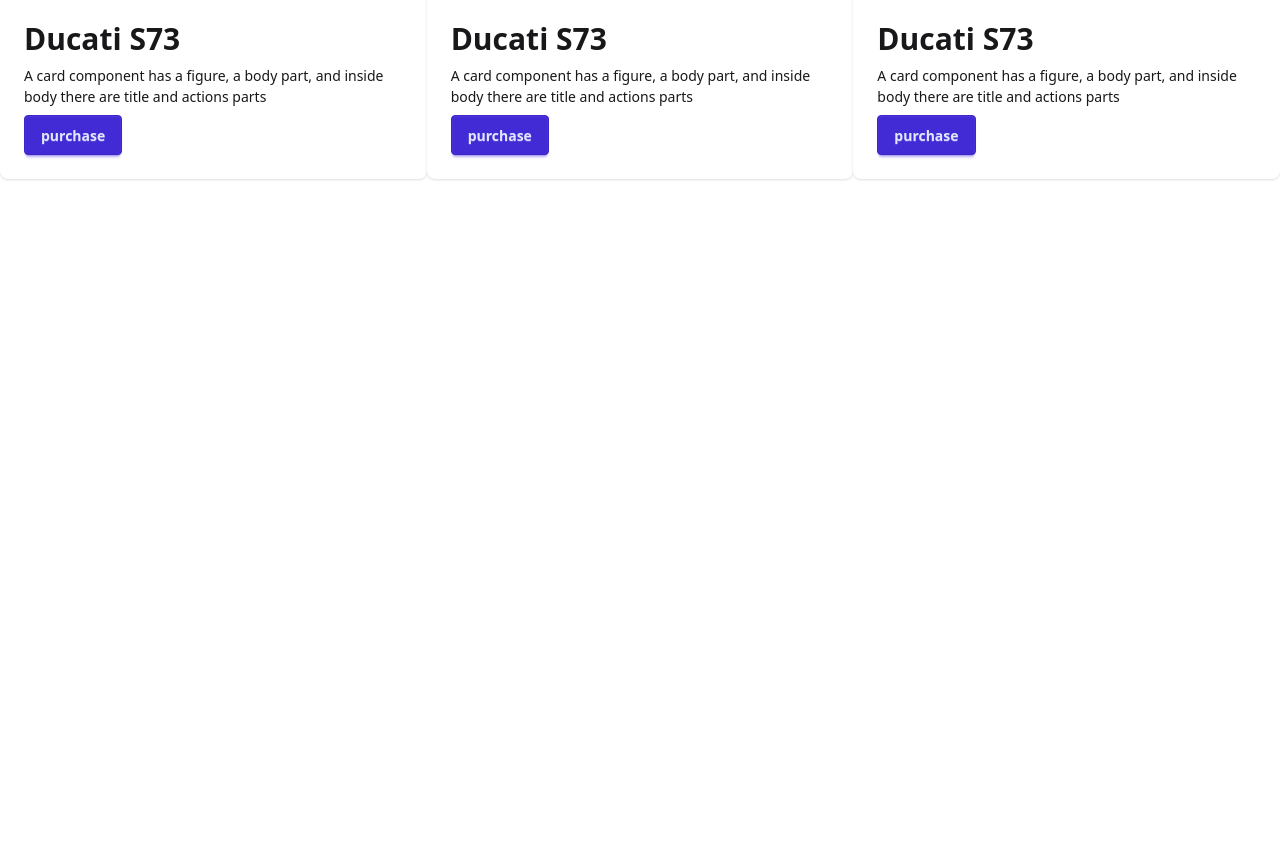
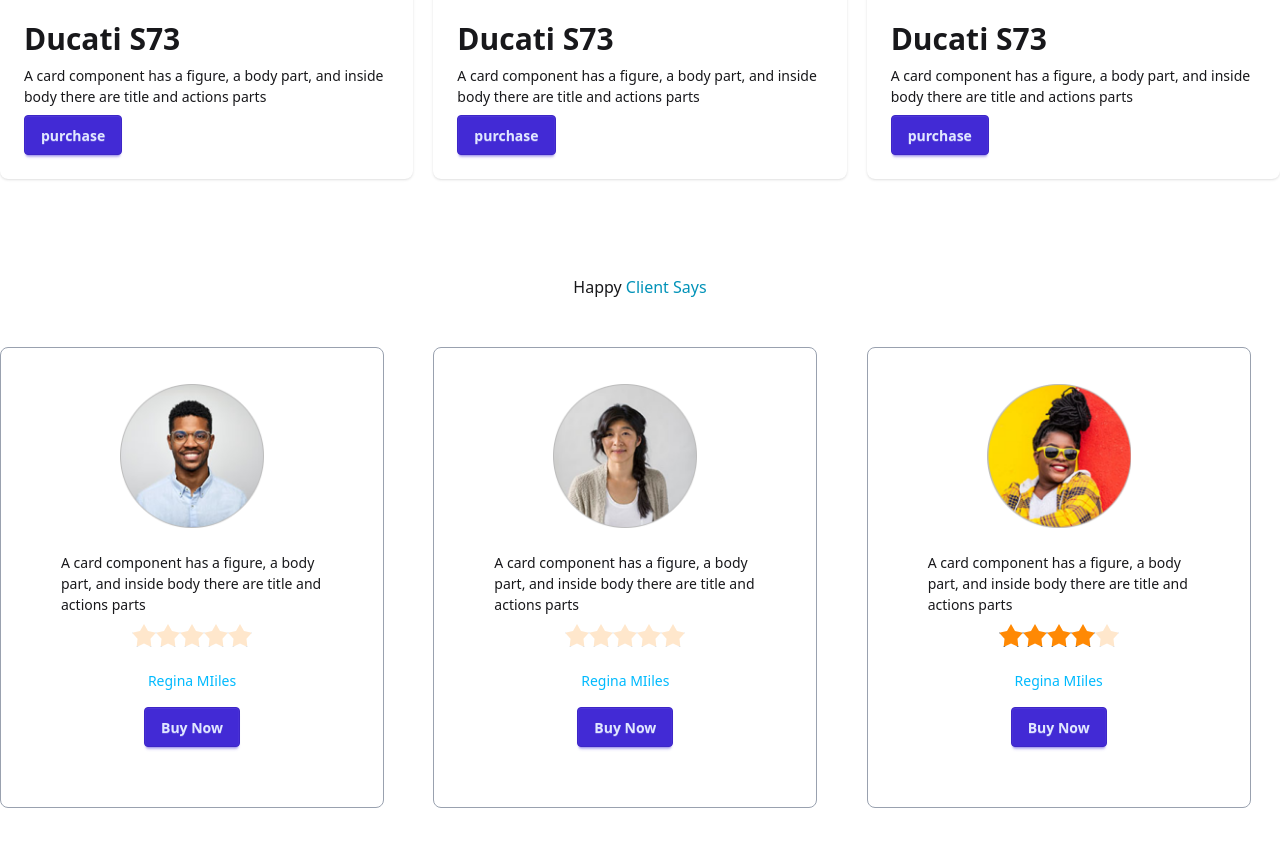
Before and after one commit to Tarannummm/biker-zone-with-daisyui, a plain HTML site: page index.html in a window 1280 px wide. Shown: the part 1765-2612 px from the top of the page. Before the commit the page ends 2040 px from the top, so only its background shows below. Drawn offline with nearby package versions, Linux system fonts and the light colour scheme.

Commit message:
happy clients section

```diff
--- a/index.html
+++ b/index.html
@@ -182,7 +182,7 @@
           <!-- latest bike -->
           <section class="my-24">
             <h3 class="text5xl mb-12 fontsemibold text-center">Latest news</h3>
-            <div class="grid gap-5- grid-cols-1 md:grid-cols-2 lg:grid-cols-3">
+            <div class="grid gap-5 grid-cols-1 md:grid-cols-2 lg:grid-cols-3">
                 <!-- first card -->
                  <div class="card bg-base-100  shadow-sm">
   <figure>
@@ -231,7 +231,78 @@
 </div>
             </div>
           </section>
-
+    <!-- Happy clients -->
+     <section class="my-24">
+        <h3 class="text5xl mb-12 fontsemibold text-center">Happy <span class="text-cyan-600">Client Says</span></h3>
+        <div class="grid gap-5 grid-cols-1 md:grid-cols-2 lg:grid-cols-3">
+            <!-- first client review -->
+             <div class="card bg-base-100 w-96 p-9 border border-gray-400">
+  <figure>
+    <img class="w-36"
+      src="images/others/user-1.png"
+      alt="" />
+  </figure>
+  <div class="card-body">
+    <p>A card component has a figure, a body part, and inside body there are title and actions parts</p>
+    <div class="rating justify-center">
+  <input type="radio" name="rating-2" class="mask mask-star-2 bg-orange-400" aria-label="1 star" />
+  <input type="radio" name="rating-2" class="mask mask-star-2 bg-orange-400" aria-label="2 star"  />
+  <input type="radio" name="rating-2" class="mask mask-star-2 bg-orange-400" aria-label="3 star" />
+  <input type="radio" name="rating-2" class="mask mask-star-2 bg-orange-400" aria-label="4 star" checked="checked"/>
+  <input type="radio" name="rating-2" class="mask mask-star-2 bg-orange-400" aria-label="5 star" />
+</div>
+    <div class="text-center space-y-4 mt-4">
+        <h4 class="text-sm font semibold text-info">Regina MIiles</h4>
+      <button class="btn btn-primary">Buy Now</button>
+    </div>
+  </div>
+</div>
+          <!-- 2nd client review -->
+             <div class="card bg-base-100 w-96 p-9 border border-gray-400">
+  <figure>
+    <img class="w-36"
+      src="images/others/user-2.png"
+      alt="" />
+  </figure>
+  <div class="card-body">
+    <p>A card component has a figure, a body part, and inside body there are title and actions parts</p>
+    <div class="rating justify-center">
+  <input type="radio" name="rating-2" class="mask mask-star-2 bg-orange-400" aria-label="1 star" />
+  <input type="radio" name="rating-2" class="mask mask-star-2 bg-orange-400" aria-label="2 star"  />
+  <input type="radio" name="rating-2" class="mask mask-star-2 bg-orange-400" aria-label="3 star" />
+  <input type="radio" name="rating-2" class="mask mask-star-2 bg-orange-400" aria-label="4 star" checked="checked"/>
+  <input type="radio" name="rating-2" class="mask mask-star-2 bg-orange-400" aria-label="5 star" />
+</div>
+    <div class="text-center space-y-4 mt-4">
+        <h4 class="text-sm font semibold text-info">Regina MIiles</h4>
+      <button class="btn btn-primary">Buy Now</button>
+    </div>
+  </div>
+</div>
+          <!-- 3rd client review -->
+             <div class="card bg-base-100 w-96 p-9 border border-gray-400">
+  <figure>
+    <img class="w-36"
+      src="images/others/user-3.png"
+      alt="" />
+  </figure>
+  <div class="card-body">
+    <p>A card component has a figure, a body part, and inside body there are title and actions parts</p>
+    <div class="rating justify-center">
+  <input type="radio" name="rating-2" class="mask mask-star-2 bg-orange-400" aria-label="1 star" />
+  <input type="radio" name="rating-2" class="mask mask-star-2 bg-orange-400" aria-label="2 star"  />
+  <input type="radio" name="rating-2" class="mask mask-star-2 bg-orange-400" aria-label="3 star" />
+  <input type="radio" name="rating-2" class="mask mask-star-2 bg-orange-400" aria-label="4 star" checked="checked"/>
+  <input type="radio" name="rating-2" class="mask mask-star-2 bg-orange-400" aria-label="5 star" />
+</div>
+    <div class="text-center space-y-4 mt-4">
+        <h4 class="text-sm font semibold text-info">Regina MIiles</h4>
+      <button class="btn btn-primary">Buy Now</button>
+    </div>
+  </div>
+</div>
+        </div>
+     </section>
 
         </main>
     <footer>
```
